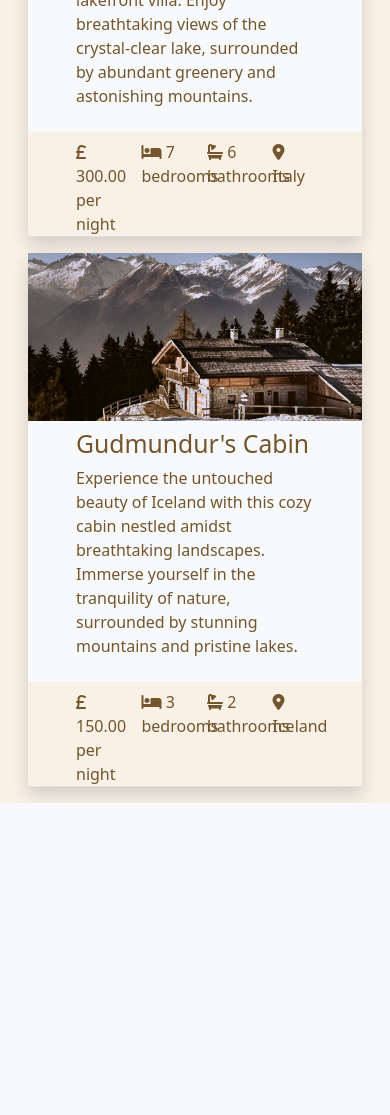
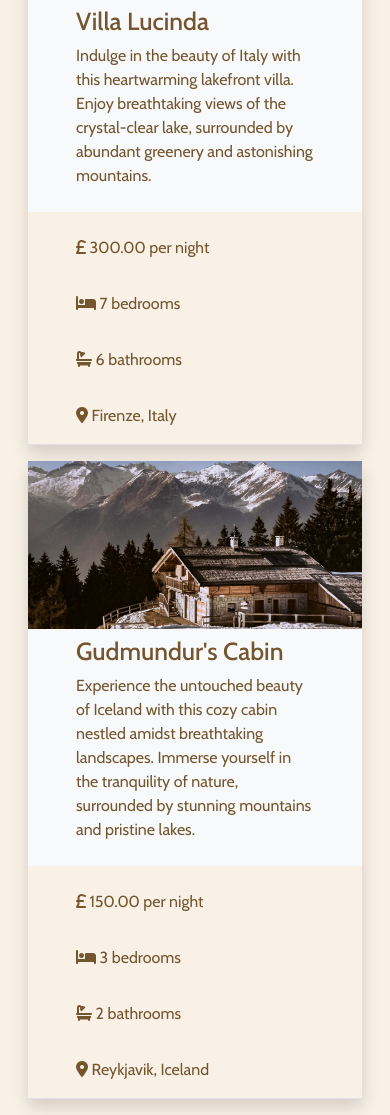
Before and after one commit to felipesandoli/ci_pp5_thebodhitree, a Django app: page / in a window 390 px wide. Shown: the part 1177-2292 px from the top of the page. Before the commit the page ends 1980 px from the top, so only its background shows below. Run offline with Django 4.2, Linux system fonts and the light colour scheme; data comes from the database, SQL or seed files in the repository; some libraries are stand-ins or nearby versions.

Commit message:
Finish styling featured properties

```diff
--- a/home/templates/home/index.html
+++ b/home/templates/home/index.html
@@ -3,6 +3,7 @@
 {% block title %} {{ block.super }} | home {% endblock %}
 
 {% block content %}
+    <section>
         <div class="container-fluid">
             <h1 class="custom-text-dark pt-5 ps-3 pb-2">Featured Properties</h1>
             {% for property in properties %}
@@ -17,14 +18,15 @@
                                 <p class="custom-text-dark">{{ property.description }}</p>
                             </div>
                             <div class="row custom-text-dark px-5 pt-2">
-                            <div class="col-3"><i class="fa-sharp fa-solid fa-sterling-sign"></i> {{ property.price_per_night }} per night</div>
-                            <div class="col-3"><i class="fa-sharp fa-solid fa-bed"></i> {{ property.number_of_bedrooms }} bedrooms</div>
-                            <div class="col-3"><i class="fa-sharp fa-solid fa-bath"></i> {{ property.number_of_bathrooms }} bathrooms</div>
-                            <div class="col-3"><i class="fa-sharp fa-solid fa-location-dot"></i> {{ property.country.name }}</div>
+                                <div class="col-12 col-md-6 col-lg-3 py-3"><i class="fa-sharp fa-solid fa-sterling-sign"></i> {{ property.price_per_night }} per night</div>
+                                <div class="col-12 col-md-6 col-lg-3 py-3"><i class="fa-sharp fa-solid fa-bed"></i> {{ property.number_of_bedrooms }} bedrooms</div>
+                                <div class="col-12 col-md-6 col-lg-3 py-3"><i class="fa-sharp fa-solid fa-bath"></i> {{ property.number_of_bathrooms }} bathrooms</div>
+                                <div class="col-12 col-md-6 col-lg-3 py-3"><i class="fa-sharp fa-solid fa-location-dot"></i> {{ property.city }}, {{ property.country.name }}</div>
                             </div>
                         </div>
                     </div>
                 </a>
             {% endfor %}
         </div>
+    </section>
 {% endblock %}
--- a/static/css/base.css
+++ b/static/css/base.css
@@ -1,6 +1,14 @@
 body {
     background-color: #f9f0e6 !important;
     color: #73562e;
+}
+
+.nav-item {
+    font-family: 'Cabin', sans-serif;
+}
+
+section {
+    font-family: 'Cabin', sans-serif;
 }
 
 .custom-text-dark,
@@ -15,7 +23,7 @@ body {
     flex-direction: column;
     justify-content: center;
     align-items: center;
-    font-family: 'Lora', serif;
+    font-family: 'Lora', serif !important;
     letter-spacing: .2rem;
 }
 
@@ -62,11 +70,10 @@ body {
 
 /* Featured properties */
 
-.featured-property {
-    max-height: 600px;
-}
+
 
 .featured-property img {
     width: 100%;
-    height: auto;
+    height: 100%;
+    object-fit: cover;
 }
--- a/templates/base.html
+++ b/templates/base.html
@@ -11,7 +11,7 @@
         <link rel="stylesheet" href="{% static 'css/base.css' %}">
         <link rel="preconnect" href="https://fonts.googleapis.com">
         <link rel="preconnect" href="https://fonts.gstatic.com" crossorigin>
-        <link href="https://fonts.googleapis.com/css2?family=Lora:wght@400;500;600;700&display=swap" rel="stylesheet">
+        <link href="https://fonts.googleapis.com/css2?family=Cabin:wght@400;500;600;700&family=Lora:wght@400;500;600;700&display=swap" rel="stylesheet">
         <link href="https://cdn.jsdelivr.net/npm/bootstrap@5.3.0/dist/css/bootstrap.min.css" rel="stylesheet" integrity="sha384-9ndCyUaIbzAi2FUVXJi0CjmCapSmO7SnpJef0486qhLnuZ2cdeRhO02iuK6FUUVM" crossorigin="anonymous">
     {% endblock %}
 
```
Lines whose indentation alone changed are shown as unchanged.
